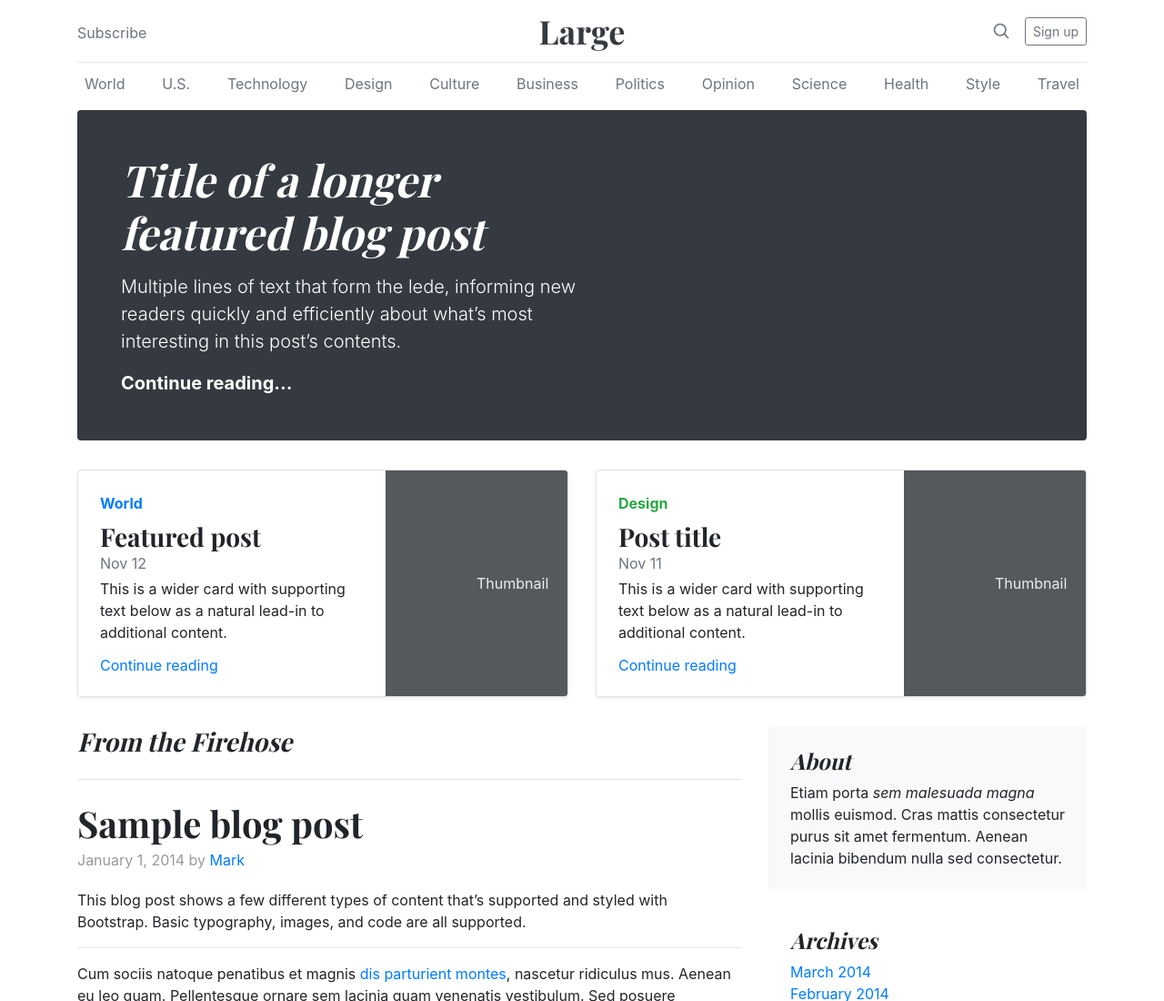
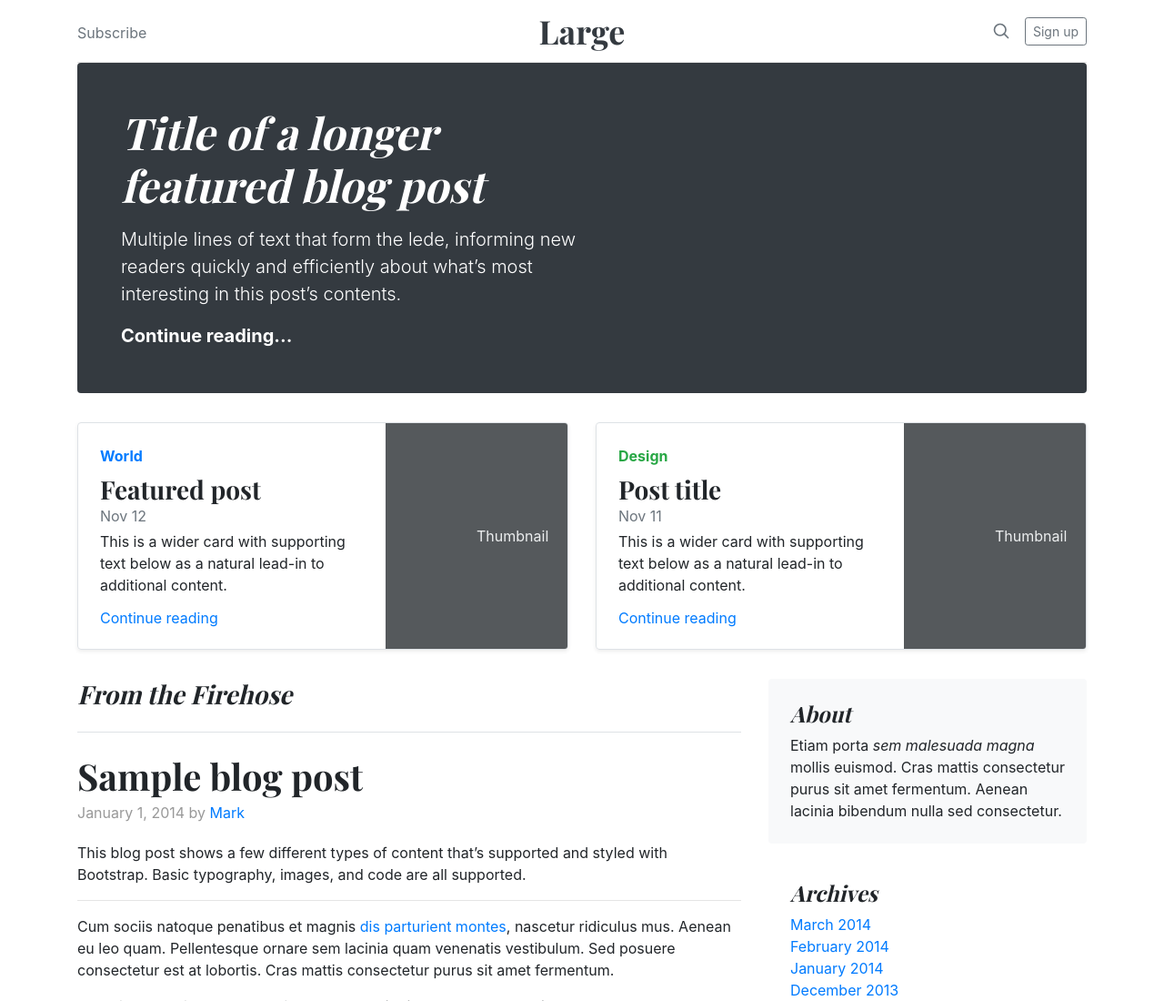
Before and after one commit to nicholasgmail/it-five, a plain HTML site: page prototype-html/testIndex.html in a window 1280 px wide. Shown: the top 1100 px of the page at 91% size. Drawn offline with nearby package versions, Linux system fonts and the light colour scheme.

Commit message:
sdelal tstIndex. eXpert

```diff
--- a/prototype-html/testIndex.html
+++ b/prototype-html/testIndex.html
@@ -26,22 +26,6 @@
         </div>
     </header>
 
-    <div class="nav-scroller py-1 mb-2">
-        <nav class="nav d-flex justify-content-between">
-            <a class="p-2 text-muted" href="#">World</a>
-            <a class="p-2 text-muted" href="#">U.S.</a>
-            <a class="p-2 text-muted" href="#">Technology</a>
-            <a class="p-2 text-muted" href="#">Design</a>
-            <a class="p-2 text-muted" href="#">Culture</a>
-            <a class="p-2 text-muted" href="#">Business</a>
-            <a class="p-2 text-muted" href="#">Politics</a>
-            <a class="p-2 text-muted" href="#">Opinion</a>
-            <a class="p-2 text-muted" href="#">Science</a>
-            <a class="p-2 text-muted" href="#">Health</a>
-            <a class="p-2 text-muted" href="#">Style</a>
-            <a class="p-2 text-muted" href="#">Travel</a>
-        </nav>
-    </div>
 
     <div class="jumbotron p-4 p-md-5 text-white rounded bg-dark">
         <div class="col-md-6 px-0">
```
